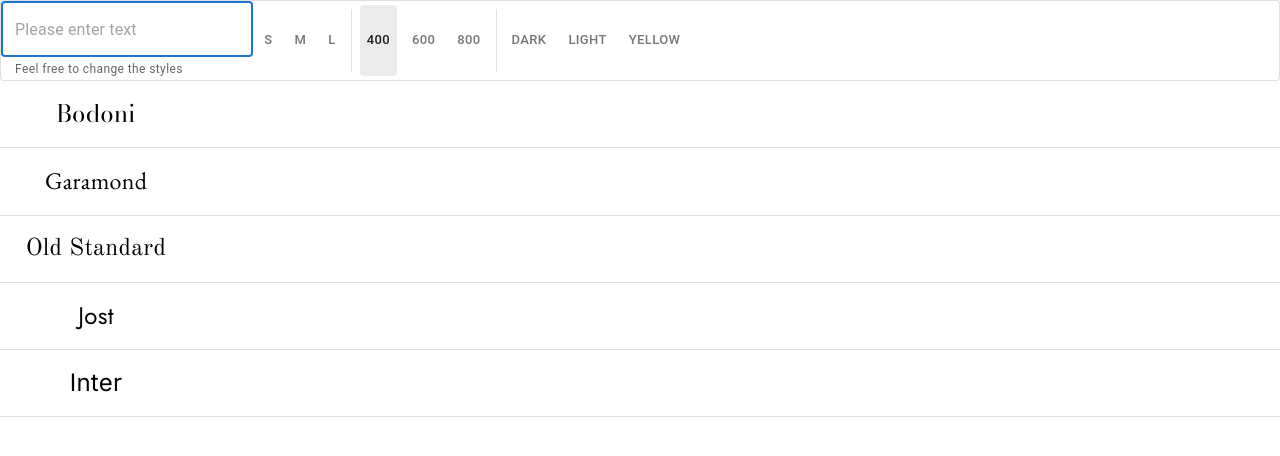
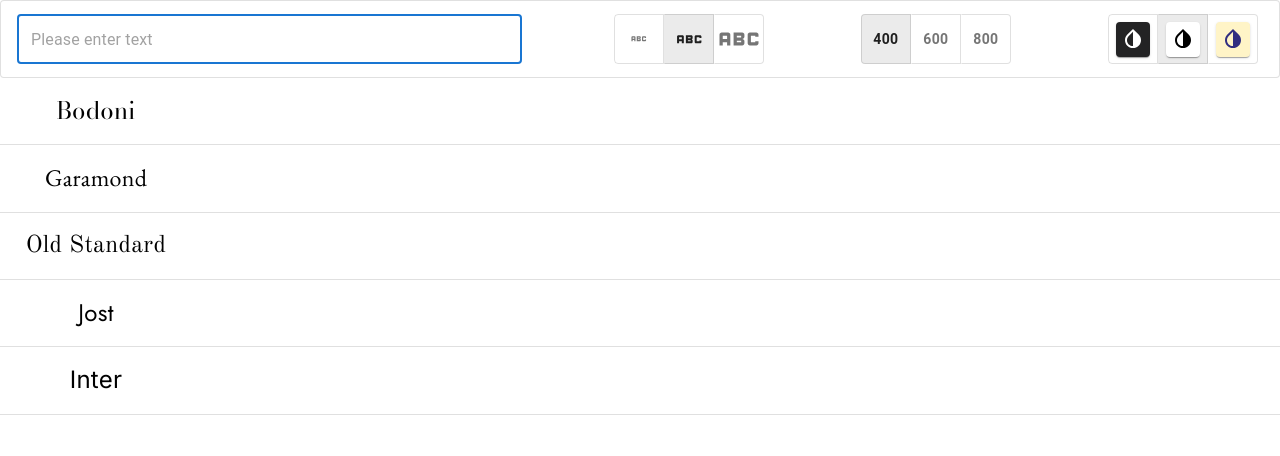
Before and after one commit to arthurfincham/font-app, a React (Create React App) app: page / in a window 1280 px wide. Shown: the top 456 px of the page. Built offline with nearby package versions, Linux system fonts and the light colour scheme.

Commit message:
Mod: package-lock.json package.json src/App.js src/components/FontSizeToggle.js src/components/FontWeightToggle.js src/components/Navbar.js src/components/PreviewInput.js src/components/ThemeToggle.js src/index.css

```diff
--- a/package.json
+++ b/package.json
@@ -5,6 +5,7 @@
   "dependencies": {
     "@emotion/react": "^11.7.1",
     "@emotion/styled": "^11.6.0",
+    "@mui/icons-material": "^5.2.5",
     "@mui/material": "^5.2.6",
     "@testing-library/jest-dom": "^5.16.1",
     "@testing-library/react": "^12.1.2",
--- a/src/App.js
+++ b/src/App.js
@@ -12,7 +12,7 @@ function App() {
 
   const previewInput = useRef(null);
 
-  const [fontSize, setFontSize] = useState(1.5);
+  const [fontSize, setFontSize] = useState('1.5');
 
   const [fontWeight, setFontWeight] = useState('400');
 
@@ -48,6 +48,7 @@ function App() {
     <>
       <Navbar
         setSiteTheme={setSiteTheme}
+        siteTheme={siteTheme}
         setFontSize={setFontSize}
         updatePreviewText={updatePreviewText}
         setFontWeight={setFontWeight}
--- a/src/components/FontSizeToggle.js
+++ b/src/components/FontSizeToggle.js
@@ -2,35 +2,31 @@ import ToggleButton from '@mui/material/ToggleButton';
 import ToggleButtonGroup from '@mui/material/ToggleButtonGroup';
 import { styled } from '@mui/system';
 
+import AbcIcon from '@mui/icons-material/Abc';
 export default function FontSizeToggle({ fontSize, setFontSize }) {
   const StyledToggleButtonGroup = styled(ToggleButtonGroup)(({ theme }) => ({
     '& .MuiToggleButtonGroup-grouped': {
-      margin: theme.spacing(0.5),
-      border: 0,
-      '&.Mui-disabled': {
-        border: 0,
-      },
-      '&:not(:first-of-type)': {
-        borderRadius: theme.shape.borderRadius,
-      },
-      '&:first-of-type': {
-        borderRadius: theme.shape.borderRadius,
-      },
+      margin: '5px 0px ',
     },
   }));
+
+  const StyledIcon = styled(AbcIcon)(({ size }) => ({
+    fontSize: size,
+  }));
+
   const handleSize = (event, newAlignment) => {
     setFontSize(newAlignment);
   };
   return (
     <StyledToggleButtonGroup size="small" value={fontSize} exclusive onChange={handleSize} aria-label="text alignment">
       <ToggleButton value="1" aria-label="left aligned">
-        <p>S</p>
+        <StyledIcon size="1.5em" />
       </ToggleButton>
       <ToggleButton value="1.5" aria-label="left aligned">
-        <p>M</p>
+        <StyledIcon size="2.5em" />
       </ToggleButton>
       <ToggleButton value="2" aria-label="left aligned">
-        <p>L</p>
+        <StyledIcon size="4em" />
       </ToggleButton>
     </StyledToggleButtonGroup>
   );
--- a/src/components/FontWeightToggle.js
+++ b/src/components/FontWeightToggle.js
@@ -1,21 +1,12 @@
 import ToggleButton from '@mui/material/ToggleButton';
 import ToggleButtonGroup from '@mui/material/ToggleButtonGroup';
 import { styled } from '@mui/system';
+import { Typography } from '@mui/material';
 
 export default function FontWeightToggle({ fontWeight, setFontWeight }) {
   const StyledToggleButtonGroup = styled(ToggleButtonGroup)(({ theme }) => ({
     '& .MuiToggleButtonGroup-grouped': {
-      margin: theme.spacing(0.5),
-      border: 0,
-      '&.Mui-disabled': {
-        border: 0,
-      },
-      '&:not(:first-of-type)': {
-        borderRadius: theme.shape.borderRadius,
-      },
-      '&:first-of-type': {
-        borderRadius: theme.shape.borderRadius,
-      },
+      margin: '5px 0px ',
     },
   }));
   const handleWeight = (event, newAlignment) => {
@@ -24,13 +15,19 @@ export default function FontWeightToggle({ fontWeight, setFontWeight }) {
   return (
     <StyledToggleButtonGroup size="small" value={fontWeight} exclusive onChange={handleWeight} aria-label="text alignment">
       <ToggleButton value="400" aria-label="left aligned">
-        <p>400</p>
+        <Typography variant="button" sx={{ fontWeight: 'bold' }}>
+          400
+        </Typography>
       </ToggleButton>
       <ToggleButton value="600" aria-label="left aligned">
-        <p>600</p>
+        <Typography variant="button" sx={{ fontWeight: 'bold' }}>
+          600
+        </Typography>
       </ToggleButton>
       <ToggleButton value="800" aria-label="left aligned">
-        <p>800</p>
+        <Typography variant="button" sx={{ fontWeight: 'bold' }}>
+          800
+        </Typography>
       </ToggleButton>
     </StyledToggleButtonGroup>
   );
--- a/src/components/Navbar.js
+++ b/src/components/Navbar.js
@@ -1,11 +1,9 @@
-import FontSlider from './FontSlider';
 import PreviewInput from './PreviewInput';
 import Paper from '@mui/material/Paper';
 import Box from '@mui/material/Box';
 import FontWeightToggle from './FontWeightToggle';
 import ThemeToggle from './ThemeToggle';
 import FontSizeToggle from './FontSizeToggle';
-import { styled } from '@mui/system';
 import Divider from '@mui/material/Divider';
 
 export default function Navbar({
@@ -25,15 +23,15 @@ export default function Navbar({
         elevation={0}
         sx={{
           display: 'flex',
+          padding: '.5em 1em .5em 1em',
+          justifyContent: 'space-between',
           border: (theme) => `1px solid ${theme.palette.divider}`,
           flexWrap: 'wrap',
         }}
       >
         <PreviewInput updatePreviewText={updatePreviewText} previewInput={previewInput} previewText={previewText} />
         <FontSizeToggle fontSize={fontSize} setFontSize={setFontSize} />
-        <Divider flexItem orientation="vertical" sx={{ mx: 0.5, my: 1 }} />
         <FontWeightToggle fontWeight={fontWeight} setFontWeight={setFontWeight} />
-        <Divider flexItem orientation="vertical" sx={{ mx: 0.5, my: 1 }} />
         <ThemeToggle siteTheme={siteTheme} setSiteTheme={setSiteTheme} />
       </Paper>
     </Box>
--- a/src/components/PreviewInput.js
+++ b/src/components/PreviewInput.js
@@ -1,36 +1,17 @@
-import FormControl, { useFormControl } from '@mui/material/FormControl';
+import FormControl from '@mui/material/FormControl';
 import OutlinedInput from '@mui/material/OutlinedInput';
-import Box from '@mui/material/Box';
-import FormHelperText from '@mui/material/FormHelperText';
-import { useMemo } from 'react';
 
 export default function PreviewInput({ updatePreviewText, previewInput, previewText }) {
-  function MyFormHelperText() {
-    const { focused } = useFormControl() || {};
-
-    const helperText = useMemo(() => {
-      if (focused) {
-        return 'Feel free to change the styles';
-      }
-
-      return 'Preview Text';
-    }, [focused]);
-
-    return <FormHelperText>{helperText}</FormHelperText>;
-  }
-
   return (
-    <Box component="form" noValidate autoComplete="off">
-      <FormControl sx={{ width: '25ch' }}>
+    <FormControl sx={{ width: '50ch', display: 'flex', justifyContent: 'center' }}>
       <OutlinedInput
         autoFocus={true}
         value={previewText}
         ref={previewInput}
         placeholder="Please enter text"
+        sx={{ height: '50px' }}
         onChange={(e) => updatePreviewText(e)}
       />
-        <MyFormHelperText />
     </FormControl>
-    </Box>
   );
 }
--- a/src/components/ThemeToggle.js
+++ b/src/components/ThemeToggle.js
@@ -1,36 +1,49 @@
 import ToggleButton from '@mui/material/ToggleButton';
 import ToggleButtonGroup from '@mui/material/ToggleButtonGroup';
 import { styled } from '@mui/system';
+import InvertColorsIcon from '@mui/icons-material/InvertColors';
+import Paper from '@mui/material/Paper';
 
 export default function ThemeToggle({ siteTheme, setSiteTheme }) {
   const StyledToggleButtonGroup = styled(ToggleButtonGroup)(({ theme }) => ({
     '& .MuiToggleButtonGroup-grouped': {
-      margin: theme.spacing(0.5),
-      border: 0,
-      '&.Mui-disabled': {
-        border: 0,
-      },
-      '&:not(:first-of-type)': {
-        borderRadius: theme.shape.borderRadius,
-      },
-      '&:first-of-type': {
-        borderRadius: theme.shape.borderRadius,
-      },
+      margin: '5px 0px ',
     },
   }));
+
+  const StyledBackground = styled(Paper)(({ color }) => ({
+    backgroundColor: color,
+    display: 'flex',
+    alignItems: 'center',
+    justifyContent: 'center',
+    height: '35px',
+    width: '35px',
+  }));
+
   const handleSiteTheme = (event, newSiteTheme) => {
     setSiteTheme(newSiteTheme);
   };
+
+  const StyledIcon = styled(InvertColorsIcon)(({ color }) => ({
+    color: color,
+  }));
+
   return (
-    <StyledToggleButtonGroup size="small" value={siteTheme} exclusive onChange={handleSiteTheme} aria-label="text alignment">
+    <StyledToggleButtonGroup size="small" value={siteTheme} exclusive onChange={handleSiteTheme} aria-label="site theme">
       <ToggleButton value="Dark" aria-label="left aligned">
-        <p>Dark</p>
+        <StyledBackground color="#232324">
+          <StyledIcon color="#FFF" />
+        </StyledBackground>
       </ToggleButton>
       <ToggleButton value="Light" aria-label="left aligned">
-        <p>Light</p>
+        <StyledBackground color="#FFF">
+          <StyledIcon color="#000" />
+        </StyledBackground>
       </ToggleButton>
       <ToggleButton value="Yellow" aria-label="left aligned">
-        <p>Yellow</p>
+        <StyledBackground color="#FFF4C7">
+          <StyledIcon color="#312E80" />
+        </StyledBackground>
       </ToggleButton>
     </StyledToggleButtonGroup>
   );
--- a/src/index.css
+++ b/src/index.css
@@ -11,3 +11,10 @@ body {
   -webkit-font-smoothing: antialiased;
   -moz-osx-font-smoothing: grayscale;
 }
+.MuiToggleButton-root {
+  height: 50px;
+  width: 50px;
+}
+.MuiToggleButtonGroup-root {
+  margin-inline: 5px;
+}
```
Also changed, not shown: 1 other file (tests, documents, lock files or other folders). Lines whose indentation alone changed are shown as unchanged.
